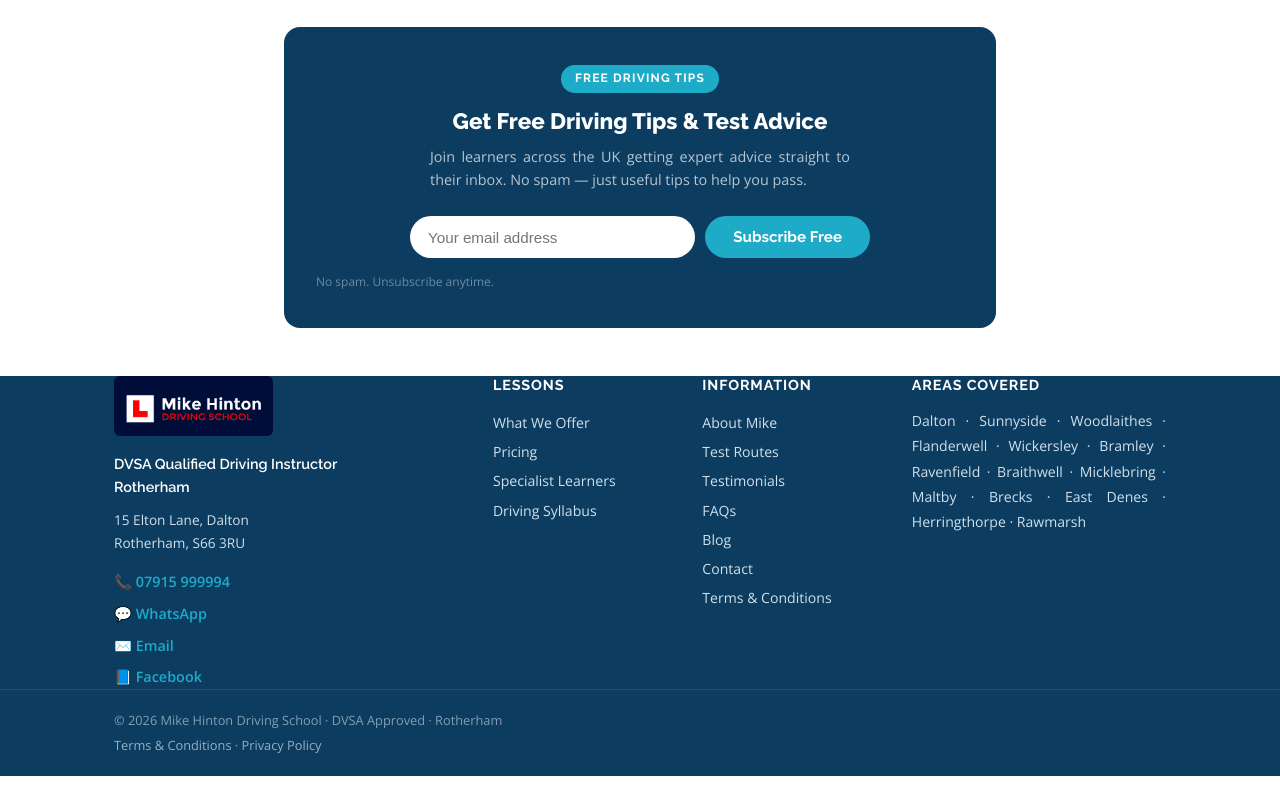
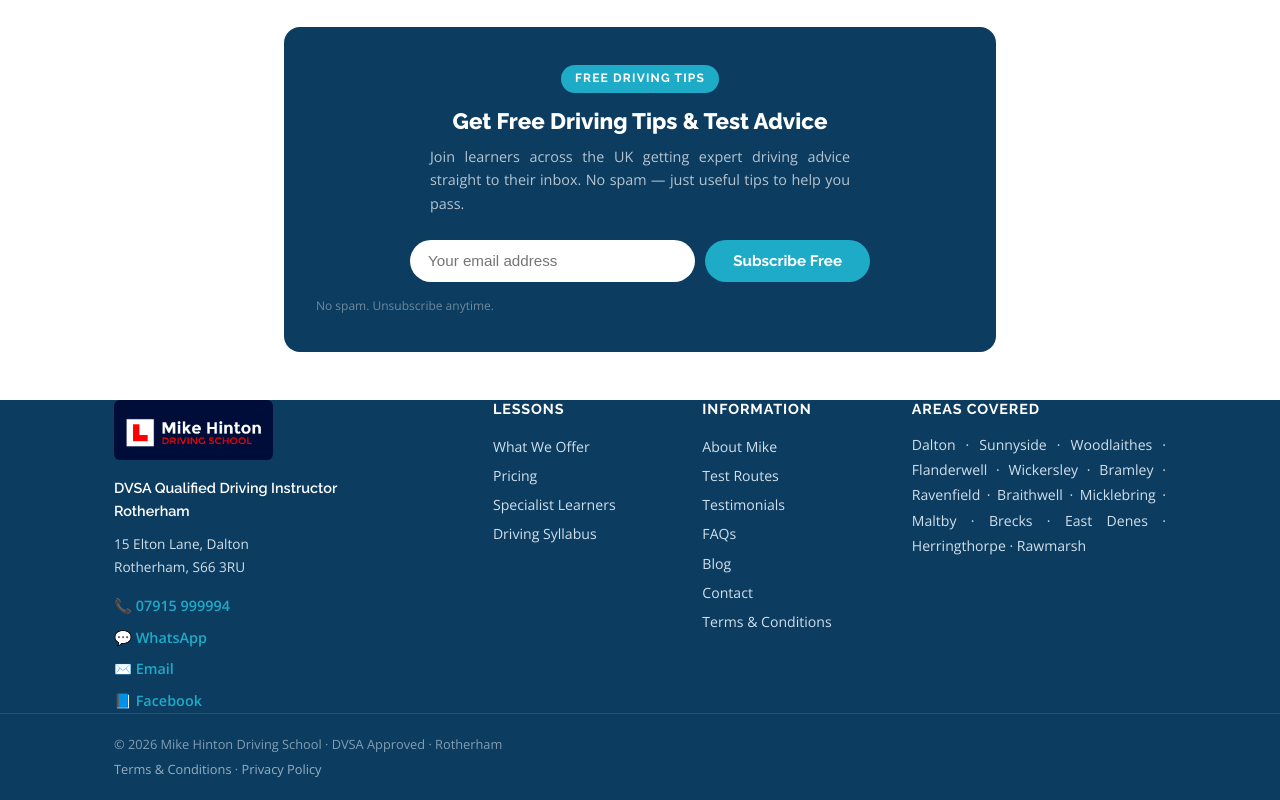
Before and after one commit to mikehinton-wq/mods-website, a React (Vite) app: page /blog/when-you-are-your-best-self in a window 1280 px wide. Shown: the part 4260-5060 px from the top of the page. Before the commit the page ends 5036 px from the top, so only its background shows below. Built offline with nearby package versions, Linux system fonts and the light colour scheme.

Commit message:
Update site

```diff
--- a/src/components/MailchimpSignup.jsx
+++ b/src/components/MailchimpSignup.jsx
@@ -42,7 +42,7 @@ export default function MailchimpSignup() {
         marginLeft: 'auto',
         marginRight: 'auto',
       }}>
-        Join learners across the UK getting expert advice straight to their inbox. No spam — just useful tips to help you pass.
+        Join learners across the UK getting expert driving advice straight to their inbox. No spam — just useful tips to help you pass.
       </p>
 
       {submitted ? (
```
